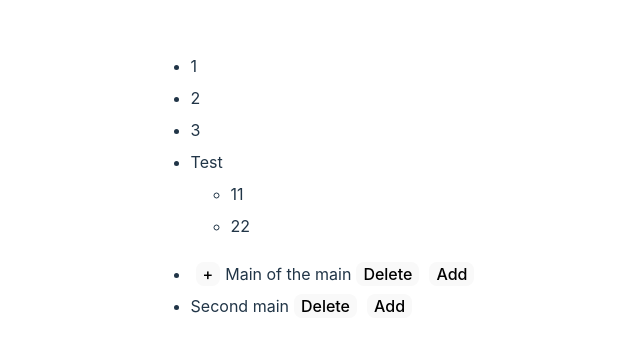
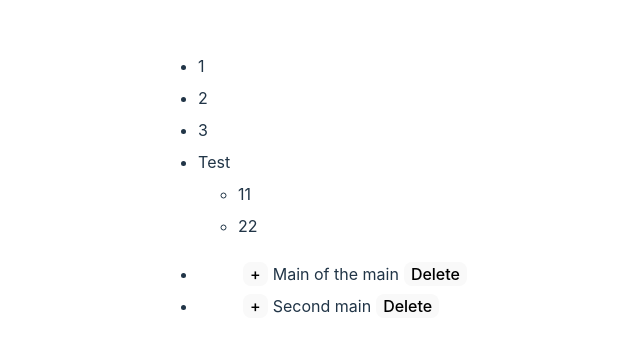
Before and after one commit to ArtmMtvnko/folder-explorer, a React (Vite) app: page / in a window 1280 px wide. Shown: the part 214-566 px from the top of the page, without its empty margins (325-965 px from the left). Built offline with nearby package versions, Linux system fonts and the light colour scheme.

Commit message:
Adding cateegory in UI has been implemented. Still in the test mode, means it adds with a stable name. Need to add ability to name the created category.

```diff
--- a/src/components/CategoryItem.tsx
+++ b/src/components/CategoryItem.tsx
@@ -28,7 +28,8 @@ const CategoryItem: FC<CategoryProps> = ({ category }) => {
 
     return (
         <li>
-            {category.subCategories.length !== 0 &&
+            <ul>
+                {
                 <button onClick={collapseExpand}>{shown ? '-' : '+'}</button>}
 
                 <span>{category.name}</span>
@@ -37,11 +38,14 @@ const CategoryItem: FC<CategoryProps> = ({ category }) => {
 
                 {category.subCategories.length !== 0 && shown &&
                 category.subCategories.map(subCategory =>
-                <ul key={subCategory.id}>
-                    <CategoryItem category={subCategory} />
+                    <CategoryItem key={subCategory.id} category={subCategory} />
+                )}
+
+                {shown &&
+                <li style={{listStyleType: 'none'}}>
+                    <button onClick={addCategory}>Add</button>
+                </li>}
             </ul>
-            )}
-            <button onClick={addCategory}>Add</button>
         </li>
     )
 }
```
Lines whose indentation alone changed are shown as unchanged.
